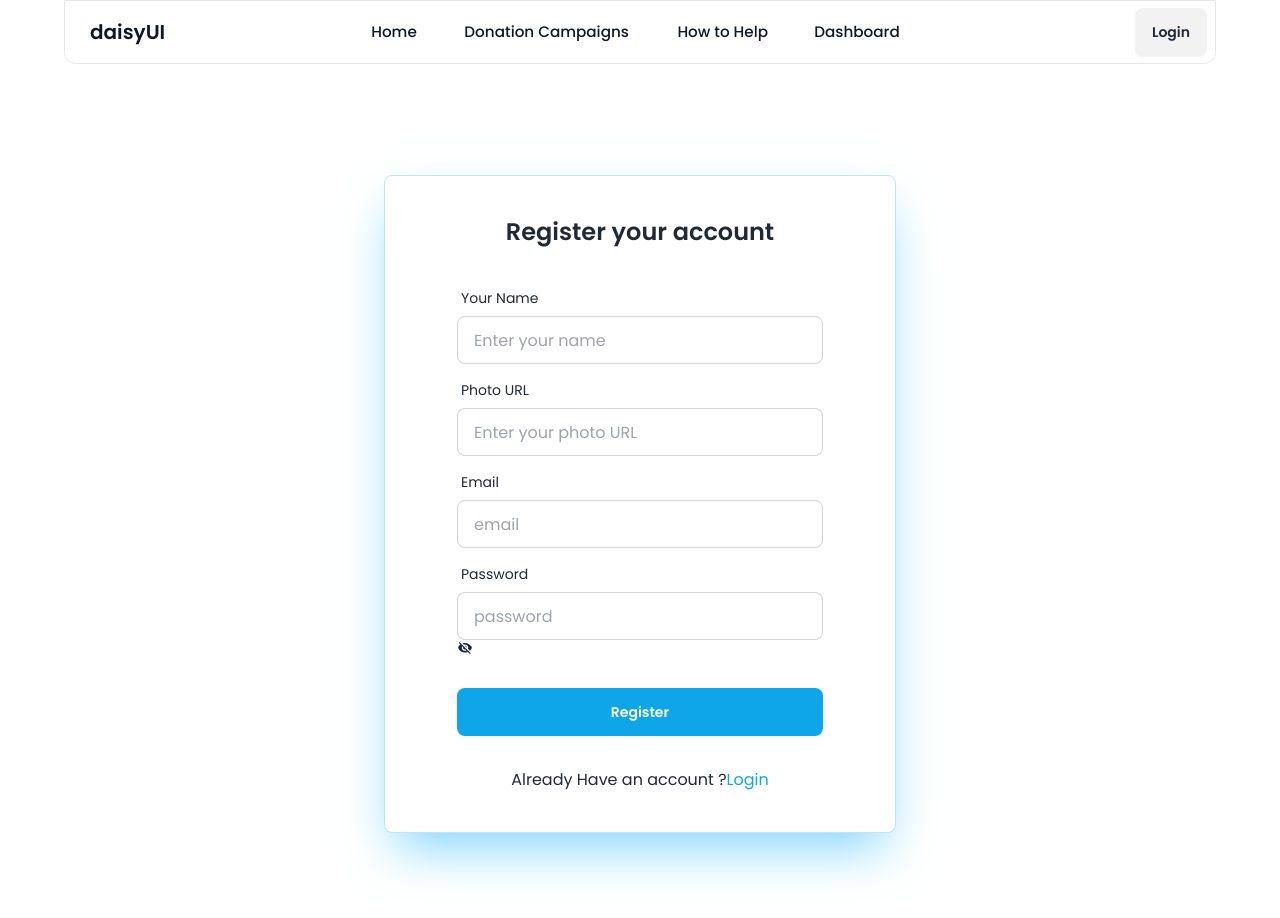
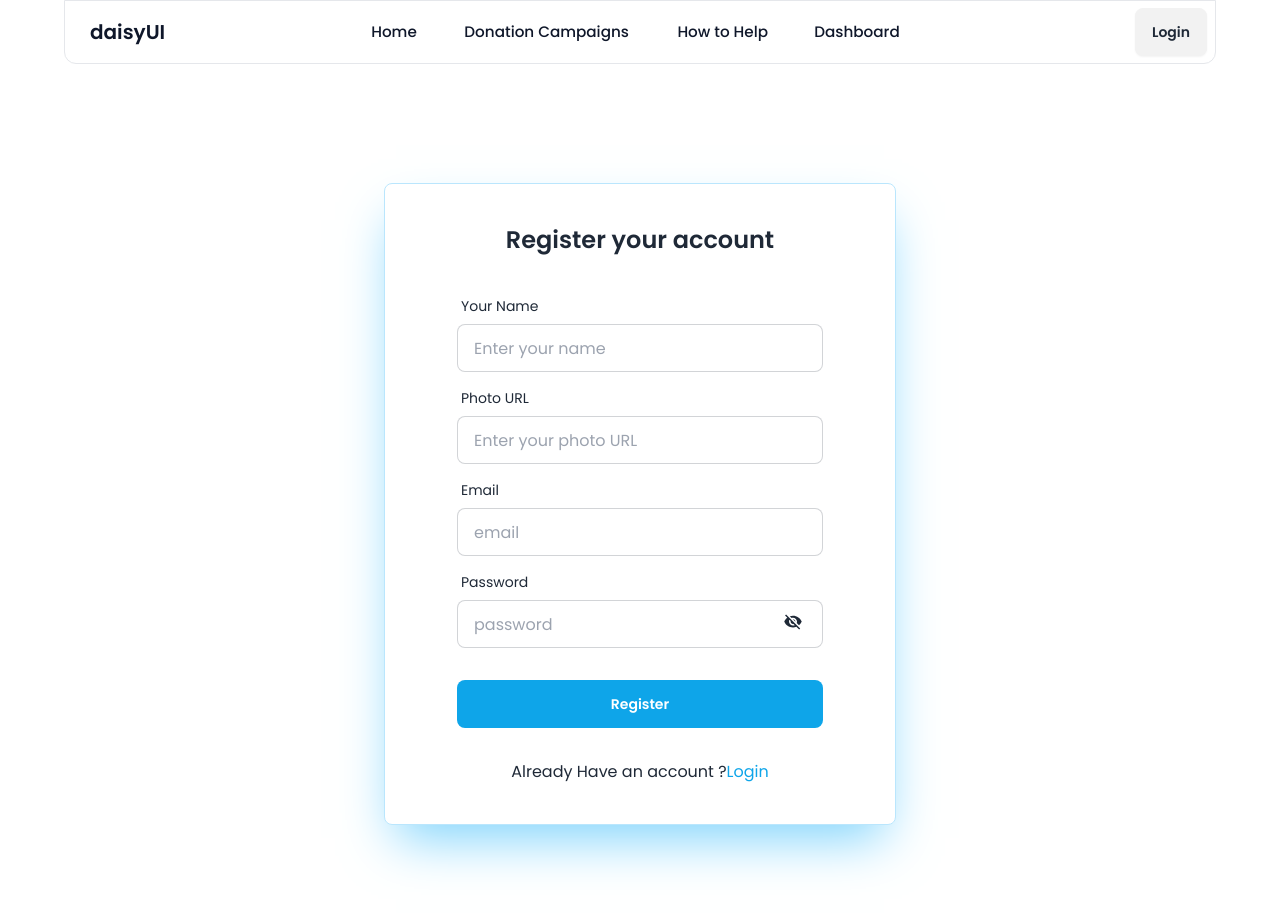
Before and after one commit to kamrul-islam-sunny/winterAid-final-client-side, a React (Vite) app: page /auth/register in a window 1280 px wide. Shown: the top 918 px of the page. Built offline with nearby package versions, Linux system fonts and the light colour scheme; no server answers.

Commit message:
Password Toggling added

```diff
--- a/src/Pages/Register.jsx
+++ b/src/Pages/Register.jsx
@@ -3,11 +3,13 @@ import { Link, useNavigate } from "react-router-dom";
 import { AuthContext } from "../Provider/Provider";
 import toast from "react-hot-toast";
 import { IoMdEyeOff } from "react-icons/io";
+import { IoEye } from "react-icons/io5";
 
 const Register = () => {
-    const {userRegister, UpdateUserProfile} = useContext(AuthContext)
-    const navigate = useNavigate()
-    const [show, setShow] = useState(false)
+  const { userRegister, UpdateUserProfile } = useContext(AuthContext);
+  const navigate = useNavigate();
+  const [show, setShow] = useState(false);
+  const handleShowPass = () => setShow(!show);
   const handleSubmit = (e) => {
     e.preventDefault();
     // get from data
@@ -18,27 +20,28 @@ const Register = () => {
     const password = from.get("password");
     const passRegex = /^(?=.*[A-Z])(?=.*[a-z]).{6,}$/;
 
-        if(!passRegex.test(password))
-        {
-            toast.error('Password must have at least one uppercase letter, one lowercase letter, and be at least 6 characters long.')
-            return
+    if (!passRegex.test(password)) {
+      toast.error(
+        "Password must have at least one uppercase letter, one lowercase letter, and be at least 6 characters long."
+      );
+      return;
     }
 
     userRegister(email, password)
-        .then(result => {
-            UpdateUserProfile({displayName: name, photoURL:photo})
-            .then(result =>{
-              navigate('/')
-              console.log(result)
+      .then((result) => {
+        UpdateUserProfile({ displayName: name, photoURL: photo })
+          .then((result) => {
+            navigate("/");
+            console.log(result);
           })
           .catch((error) => {
-              toast.error(error.message)
+            toast.error(error.message);
+          });
       })
-        })
-        .catch(err =>{
-            toast.error(err.message)
-            console.log(err.message)
-        })
+      .catch((err) => {
+        toast.error(err.message);
+        console.log(err.message);
+      });
   };
   return (
     <div className="min-h-screen flex justify-center my-10 items-center ">
@@ -83,21 +86,28 @@ const Register = () => {
               required
             />
           </div>
-          <div className="form-control">
+          <div className="form-control relative">
             <label className="label">
               <span className="label-text">Password</span>
             </label>
             <input
-              type="password"
+              type={show?"text":"password"}
               name="password"
               placeholder="password"
               className="input input-bordered"
               required
             />
-              <span><IoMdEyeOff/></span>
+            <a onClick={handleShowPass}
+              className="text-xl cursor-pointer absolute top-12 right-5">
+              {
+                show? <IoEye/> : <IoMdEyeOff />
+              }
+            </a>
           </div>
           <div className="form-control mt-6">
-            <button className="btn btn-ghost bg-sky-500  text-white hover:text-slate-950">Register</button>
+            <button className="btn btn-ghost bg-sky-500  text-white hover:text-slate-950">
+              Register
+            </button>
           </div>
         </form>
         <h2 className="font-normal text-center">
```
Lines whose indentation alone changed are shown as unchanged.
